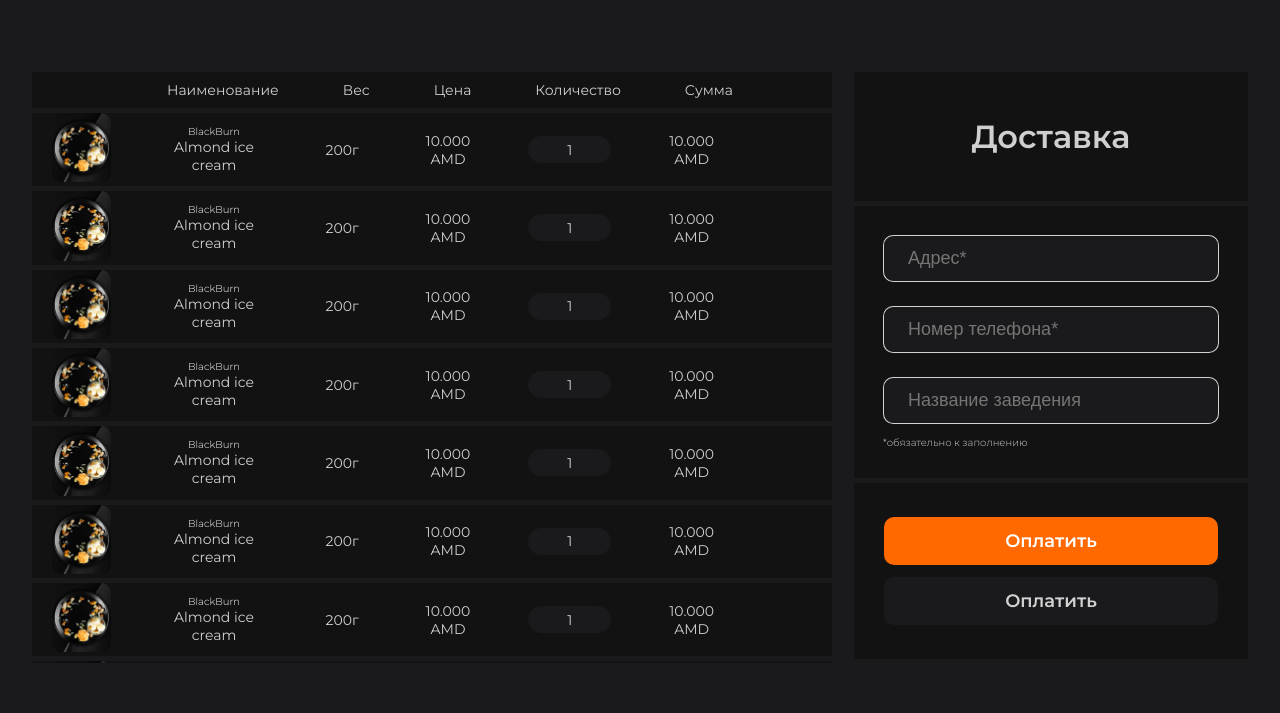
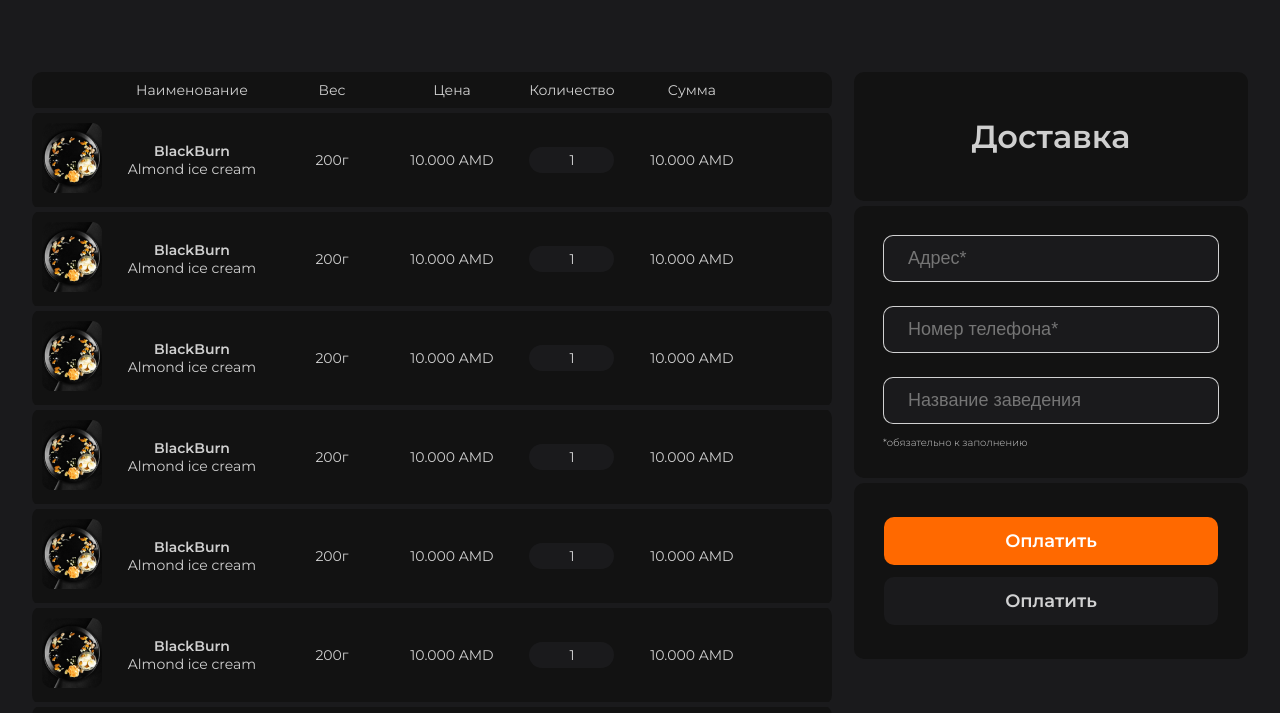
Before and after one commit to Hov26/tcs, a website: page app/delivery.html in a window 1280 px wide. Shown: the part 87-800 px from the top of the page. Drawn offline with Linux system fonts and the light colour scheme.

Commit message:
correct section delivery

```diff
--- a/app/delivery.html
+++ b/app/delivery.html
@@ -73,219 +73,152 @@
     <main>
        <section class="delivery">
            <div class="container d-flex">
-               <div class="products-list">
-                    <div class="titles-wrapper bg-second d-flex ai-c">
-                        <div class="title-container title-empty-container">
-
-                        </div>
-                        <div class="title-container">
-                            <h3 class="title fw400 fz14 c-white80">Наименование</h3>
-                        </div>
-                        <div class="title-container">
-                            <h3 class="title fw400 fz14 c-white80">Вес</h3>
-                        </div>
-                        <div class="title-container">
-                            <h3 class="title fw400 fz14 c-white80">Цена</h3>
-                        </div>
-                        <div class="title-container">
-                            <h3 class="title fw400 fz14 c-white80">Количество</h3>
-                        </div>
-                        <div class="title-container">
-                            <h3 class="title fw400 fz14 c-white80">Сумма</h3>
-                        </div>
-                    </div>
-                    <div class="product-details-wrapper">
-                        <div class="product-details bg-second d-flex ai-c">
-                            <div class="img-wrapper">
-                                <figure class="figure">
-                                    <img class="product-img" src="images/src/delivery-img.png" alt="Product image">
-                                </figure>
-                            </div>
-                            <div class="details-container">
-                                <h4 class="product-title fw300 fz10 c-white">BlackBurn</h4>
-                                <p class="product-p fw400 fz14 c-white80">Almond ice cream</p>
-                            </div>
-                            <div class="details-container">
-                                <p class="product-p fw400 fz14 c-white80">200г</p>
-                            </div>
-                            <div class="details-container">
-                                <p class="product-p fw400 fz14 c-white80">10.000 AMD</p>
-                            </div>
-                            <div class="details-container bg-main quantity">
-                                <p class="product-p fw400 fz14 c-white80 bg-main">1</p>
-                            </div>
-                            <div class="details-container">
-                                <p class="product-p fw400 fz14 c-white80">10.000 AMD</p>
-                            </div>
-                        </div>
-                        <div class="product-details bg-second d-flex ai-c">
-                            <div class="img-wrapper">
-                                <figure class="figure">
-                                    <img class="product-img" src="images/src/delivery-img.png" alt="Product image">
-                                </figure>
-                            </div>
-                            <div class="details-container">
-                                <h4 class="product-title fw300 fz10 c-white">BlackBurn</h4>
-                                <p class="product-p fw400 fz14 c-white80">Almond ice cream</p>
-                            </div>
-                            <div class="details-container">
-                                <p class="product-p fw400 fz14 c-white80">200г</p>
-                            </div>
-                            <div class="details-container">
-                                <p class="product-p fw400 fz14 c-white80">10.000 AMD</p>
-                            </div>
-                            <div class="details-container bg-main quantity">
-                                <p class="product-p fw400 fz14 c-white80">1</p>
-                            </div>
-                            <div class="details-container">
-                                <p class="product-p fw400 fz14 c-white80">10.000 AMD</p>
-                            </div>
-                        </div>
-                        <div class="product-details bg-second d-flex ai-c">
-                            <div class="img-wrapper">
-                                <figure class="figure">
-                                    <img class="product-img" src="images/src/delivery-img.png" alt="Product image">
-                                </figure>
-                            </div>
-                            <div class="details-container">
-                                <h4 class="product-title fw300 fz10 c-white">BlackBurn</h4>
-                                <p class="product-p fw400 fz14 c-white80">Almond ice cream</p>
-                            </div>
-                            <div class="details-container">
-                                <p class="product-p fw400 fz14 c-white80">200г</p>
-                            </div>
-                            <div class="details-container">
-                                <p class="product-p fw400 fz14 c-white80">10.000 AMD</p>
-                            </div>
-                            <div class="details-container bg-main quantity">
-                                <p class="product-p fw400 fz14 c-white80">1</p>
-                            </div>
-                            <div class="details-container">
-                                <p class="product-p fw400 fz14 c-white80">10.000 AMD</p>
-                            </div>
-                        </div>
-                        <div class="product-details bg-second d-flex ai-c">
-                            <div class="img-wrapper">
-                                <figure class="figure">
-                                    <img class="product-img" src="images/src/delivery-img.png" alt="Product image">
-                                </figure>
-                            </div>
-                            <div class="details-container">
-                                <h4 class="product-title fw300 fz10 c-white">BlackBurn</h4>
-                                <p class="product-p fw400 fz14 c-white80">Almond ice cream</p>
-                            </div>
-                            <div class="details-container">
-                                <p class="product-p fw400 fz14 c-white80">200г</p>
-                            </div>
-                            <div class="details-container">
-                                <p class="product-p fw400 fz14 c-white80">10.000 AMD</p>
-                            </div>
-                            <div class="details-container bg-main quantity">
-                                <p class="product-p fw400 fz14 c-white80">1</p>
-                            </div>
-                            <div class="details-container">
-                                <p class="product-p fw400 fz14 c-white80">10.000 AMD</p>
-                            </div>
-                        </div>
-                        <div class="product-details bg-second d-flex ai-c">
-                            <div class="img-wrapper">
-                                <figure class="figure">
-                                    <img class="product-img" src="images/src/delivery-img.png" alt="Product image">
-                                </figure>
-                            </div>
-                            <div class="details-container">
-                                <h4 class="product-title fw300 fz10 c-white">BlackBurn</h4>
-                                <p class="product-p fw400 fz14 c-white80">Almond ice cream</p>
-                            </div>
-                            <div class="details-container">
-                                <p class="product-p fw400 fz14 c-white80">200г</p>
-                            </div>
-                            <div class="details-container">
-                                <p class="product-p fw400 fz14 c-white80">10.000 AMD</p>
-                            </div>
-                            <div class="details-container bg-main quantity">
-                                <p class="product-p fw400 fz14 c-white80">1</p>
-                            </div>
-                            <div class="details-container">
-                                <p class="product-p fw400 fz14 c-white80">10.000 AMD</p>
-                            </div>
-                        </div>
-                        <div class="product-details bg-second d-flex ai-c">
-                            <div class="img-wrapper">
-                                <figure class="figure">
-                                    <img class="product-img" src="images/src/delivery-img.png" alt="Product image">
-                                </figure>
-                            </div>
-                            <div class="details-container">
-                                <h4 class="product-title fw300 fz10 c-white">BlackBurn</h4>
-                                <p class="product-p fw400 fz14 c-white80">Almond ice cream</p>
-                            </div>
-                            <div class="details-container">
-                                <p class="product-p fw400 fz14 c-white80">200г</p>
-                            </div>
-                            <div class="details-container">
-                                <p class="product-p fw400 fz14 c-white80">10.000 AMD</p>
-                            </div>
-                            <div class="details-container bg-main quantity">
-                                <p class="product-p fw400 fz14 c-white80">1</p>
-                            </div>
-                            <div class="details-container">
-                                <p class="product-p fw400 fz14 c-white80">10.000 AMD</p>
-                            </div>
-                        </div>
-                        <div class="product-details bg-second d-flex ai-c">
-                            <div class="img-wrapper">
-                                <figure class="figure">
-                                    <img class="product-img" src="images/src/delivery-img.png" alt="Product image">
-                                </figure>
-                            </div>
-                            <div class="details-container">
-                                <h4 class="product-title fw300 fz10 c-white">BlackBurn</h4>
-                                <p class="product-p fw400 fz14 c-white80">Almond ice cream</p>
-                            </div>
-                            <div class="details-container">
-                                <p class="product-p fw400 fz14 c-white80">200г</p>
-                            </div>
-                            <div class="details-container">
-                                <p class="product-p fw400 fz14 c-white80">10.000 AMD</p>
-                            </div>
-                            <div class="details-container bg-main quantity">
-                                <p class="product-p fw400 fz14 c-white80">1</p>
-                            </div>
-                            <div class="details-container">
-                                <p class="product-p fw400 fz14 c-white80">10.000 AMD</p>
-                            </div>
-                        </div>
-                        <div class="product-details bg-second d-flex ai-c">
-                            <div class="img-wrapper">
-                                <figure class="figure">
-                                    <img class="product-img" src="images/src/delivery-img.png" alt="Product image">
-                                </figure>
-                            </div>
-                            <div class="details-container">
-                                <h4 class="product-title fw300 fz10 c-white">BlackBurn</h4>
-                                <p class="product-p fw400 fz14 c-white80">Almond ice cream</p>
-                            </div>
-                            <div class="details-container">
-                                <p class="product-p fw400 fz14 c-white80">200г</p>
-                            </div>
-                            <div class="details-container">
-                                <p class="product-p fw400 fz14 c-white80">10.000 AMD</p>
-                            </div>
-                            <div class="details-container bg-main quantity">
-                                <p class="product-p fw400 fz14 c-white80">1</p>
-                            </div>
-                            <div class="details-container">
-                                <p class="product-p fw400 fz14 c-white80">10.000 AMD</p>
-                            </div>
-                        </div>
-                    </div>
-               </div>
+               <table class="delivery-table">
+                   <tbody class="delivary-tbody">
+                        <tr class="table-tr bg-second radius10">
+                           <th class="table-title short fw400 fz14 c-white80"></th>
+                           <th class="table-title long fw400 fz14 c-white80">Наименование</th>
+                           <th class="table-title middle fw400 fz14 c-white80">Вес</th>
+                           <th class="table-title middle fw400 fz14 c-white80">Цена</th>
+                           <th class="table-title middle fw400 fz14 c-white80">Количество</th>
+                           <th class="table-title middle fw400 fz14 c-white80">Сумма</th>
+                           <th class="table-title short fw400 fz14 c-white80"></th>
+                        </tr>
+                        <tr class="table-tr bg-second">
+                           <td class="table-content">
+                               <img class="table-img" src="images/src/delivery-img.png" alt="product-img">
+                            </td>
+                           <td class="table-content td-long fw400 fz14 c-white80">
+                               <h4 class="td-title">BlackBurn</h4>
+                               Almond ice cream
+                            </td>
+                           <td class="table-content fw400 fz14 c-white80">200г</td>
+                           <td class="table-content fw400 fz14 c-white80">10.000 AMD</td>
+                           <td class="table-content fw400 fz14 c-white80">
+                               <div class="oval">1</div>
+                            </td>
+                           <td class="table-content fw400 fz14 c-white80">10.000 AMD</td>
+                           <td class="table-content fw400 fz14 c-white80"></td>
+                        </tr>
+                        <tr class="table-tr bg-second">
+                            <td class="table-content">
+                                <img class="table-img" src="images/src/delivery-img.png" alt="product-img">
+                            </td>
+                            <td class="table-content fw400 fz14 c-white80">
+                                <h4 class="td-title">BlackBurn</h4>
+                                Almond ice cream
+                            </td>
+                            <td class="table-content fw400 fz14 c-white80">200г</td>
+                            <td class="table-content fw400 fz14 c-white80">10.000 AMD</td>
+                            <td class="table-content fw400 fz14 c-white80">
+                                <div class="oval">1</div>
+                            </td>
+                            <td class="table-content fw400 fz14 c-white80">10.000 AMD</td>
+                            <td class="table-content fw400 fz14 c-white80"></td>
+                        </tr>
+                        <tr class="table-tr bg-second">
+                            <td class="table-content">
+                                <img class="table-img" src="images/src/delivery-img.png" alt="product-img">
+                            </td>
+                            <td class="table-content fw400 fz14 c-white80">
+                                <h4 class="td-title">BlackBurn</h4>
+                                Almond ice cream
+                            </td>
+                            <td class="table-content fw400 fz14 c-white80">200г</td>
+                            <td class="table-content fw400 fz14 c-white80">10.000 AMD</td>
+                            <td class="table-content fw400 fz14 c-white80">
+                                <div class="oval">1</div>
+                            </td>
+                            <td class="table-content fw400 fz14 c-white80">10.000 AMD</td>
+                            <td class="table-content fw400 fz14 c-white80"></td>
+                        </tr>
+                        <tr class="table-tr bg-second">
+                            <td class="table-content">
+                                <img class="table-img" src="images/src/delivery-img.png" alt="product-img">
+                            </td>
+                            <td class="table-content fw400 fz14 c-white80">
+                                <h4 class="td-title">BlackBurn</h4>
+                                Almond ice cream
+                            </td>
+                            <td class="table-content fw400 fz14 c-white80">200г</td>
+                            <td class="table-content fw400 fz14 c-white80">10.000 AMD</td>
+                            <td class="table-content fw400 fz14 c-white80">
+                                <div class="oval">1</div>
+                            </td>
+                            <td class="table-content fw400 fz14 c-white80">10.000 AMD</td>
+                            <td class="table-content fw400 fz14 c-white80"></td>
+                        </tr>
+                        <tr class="table-tr bg-second">
+                            <td class="table-content">
+                                <img class="table-img" src="images/src/delivery-img.png" alt="product-img">
+                            </td>
+                            <td class="table-content fw400 fz14 c-white80">
+                                <h4 class="td-title">BlackBurn</h4>
+                                Almond ice cream
+                            </td>
+                            <td class="table-content fw400 fz14 c-white80">200г</td>
+                            <td class="table-content fw400 fz14 c-white80">10.000 AMD</td>
+                            <td class="table-content fw400 fz14 c-white80">
+                                <div class="oval">1</div>
+                            </td>
+                            <td class="table-content fw400 fz14 c-white80">10.000 AMD</td>
+                            <td class="table-content fw400 fz14 c-white80"></td>
+                        </tr>
+                        <tr class="table-tr bg-second">
+                            <td class="table-content">
+                                <img class="table-img" src="images/src/delivery-img.png" alt="product-img">
+                            </td>
+                            <td class="table-content fw400 fz14 c-white80">
+                                <h4 class="td-title">BlackBurn</h4>
+                                Almond ice cream
+                            </td>
+                            <td class="table-content fw400 fz14 c-white80">200г</td>
+                            <td class="table-content fw400 fz14 c-white80">10.000 AMD</td>
+                            <td class="table-content fw400 fz14 c-white80">
+                                <div class="oval">1</div>
+                            </td>
+                            <td class="table-content fw400 fz14 c-white80">10.000 AMD</td>
+                            <td class="table-content fw400 fz14 c-white80"></td>
+                        </tr>
+                        <tr class="table-tr bg-second">
+                            <td class="table-content">
+                                <img class="table-img" src="images/src/delivery-img.png" alt="product-img">
+                            </td>
+                            <td class="table-content fw400 fz14 c-white80">
+                                <h4 class="td-title">BlackBurn</h4>
+                                Almond ice cream
+                            </td>
+                            <td class="table-content fw400 fz14 c-white80">200г</td>
+                            <td class="table-content fw400 fz14 c-white80">10.000 AMD</td>
+                            <td class="table-content fw400 fz14 c-white80">
+                                <div class="oval">1</div>
+                            </td>
+                            <td class="table-content fw400 fz14 c-white80">10.000 AMD</td>
+                            <td class="table-content fw400 fz14 c-white80"></td>
+                        </tr>
+                        <tr class="table-tr bg-second">
+                            <td class="table-content">
+                                <img class="table-img" src="images/src/delivery-img.png" alt="product-img">
+                            </td>
+                            <td class="table-content fw400 fz14 c-white80">
+                                <h4 class="td-title">BlackBurn</h4>
+                                Almond ice cream
+                            </td>
+                            <td class="table-content fw400 fz14 c-white80">200г</td>
+                            <td class="table-content fw400 fz14 c-white80">10.000 AMD</td>
+                            <td class="table-content fw400 fz14 c-white80">
+                                <div class="oval">1</div>
+                            </td>
+                            <td class="table-content fw400 fz14 c-white80">10.000 AMD</td>
+                            <td class="table-content fw400 fz14 c-white80"></td>
+                        </tr>
+                   </tbody>
+               </table>
                <div class="delivery-details">
-                    <div class="delivery-top bg-second">
+                    <div class="delivery-top bg-second radius10">
                         <h3 class="delivery-title fw700 fz32 c-white80">Доставка</h3>
                     </div>
-                    <div class="delivery-information bg-second">
+                    <div class="delivery-information bg-second radius10">
                         <form class="delivery-form">
                             <input class="input radius10 bg-main fz18 c-white80" type="text" placeholder="Адрес*">
                             <input class="input radius10 bg-main fz18 c-white80" type="text" placeholder="Номер телефона*">
@@ -293,7 +226,7 @@
                             <p class="form-p fw300 fz10 c-white80">*обязательно к заполнению</p>
                         </form>
                     </div>
-                    <div class="buttons-wrapper bg-second">
+                    <div class="buttons-wrapper bg-second radius10">
                         <a class="btn orange fw600 fz18 c-white" href="#">Оплатить</a>
                         <a class="btn black fw600 fz18 c-white80" href="#">Оплатить</a>
                     </div>
--- a/app/sass/delivery.sass
+++ b/app/sass/delivery.sass
@@ -2,28 +2,38 @@
     padding: 45px 0 35px
     .container
         gap: 22px
-        .products-list
+        .delivery-table
             width: 67%
-        .product-details-wrapper
-            max-height: 550px
-            overflow: auto
-        .titles-wrapper, .product-details
-            justify-content: space-between
-            gap: 30px
-            padding: 0 90px 0 20px
-            margin-bottom: 5px
-        .title-container, .details-container
+            border-collapse: collapse
+        .delivary-tbody
+            max-width: 590px
+            overflow: scroll
+        .table-tr
+            text-align: center
+            border-bottom: 5px solid var(--mainBg)
+        .table-title:first-child, .table-content:first-child
+            border-radius: 10px 0 0 10px
+        .table-title:last-child, .table-content:last-child
+            border-radius: 0 10px 10px 0
+        .table-title
             padding: 9px
-            text-align: center
-        .title-empty-container
-            min-width: 60px
-        .product-img
+            width: 18%
+        .short
+            width: 10%
+        .long
+            width: 20%
+        .middle
+            width: 15%
+        .table-content
+            padding: 10px 9px
+        .table-img
             max-width: 60px
-            flex: none
-        .quantity
-            padding: 4.5px 39px
+        .oval
             border-radius: 14px
-
+            background-color: var(--mainBg)
+            padding: 4px 39px
+            max-width: 85px
+            margin: 0 auto
         .delivery-details
             width: 33%
         .delivery-top
```
Also changed, not shown: app/css/app.min.css.
